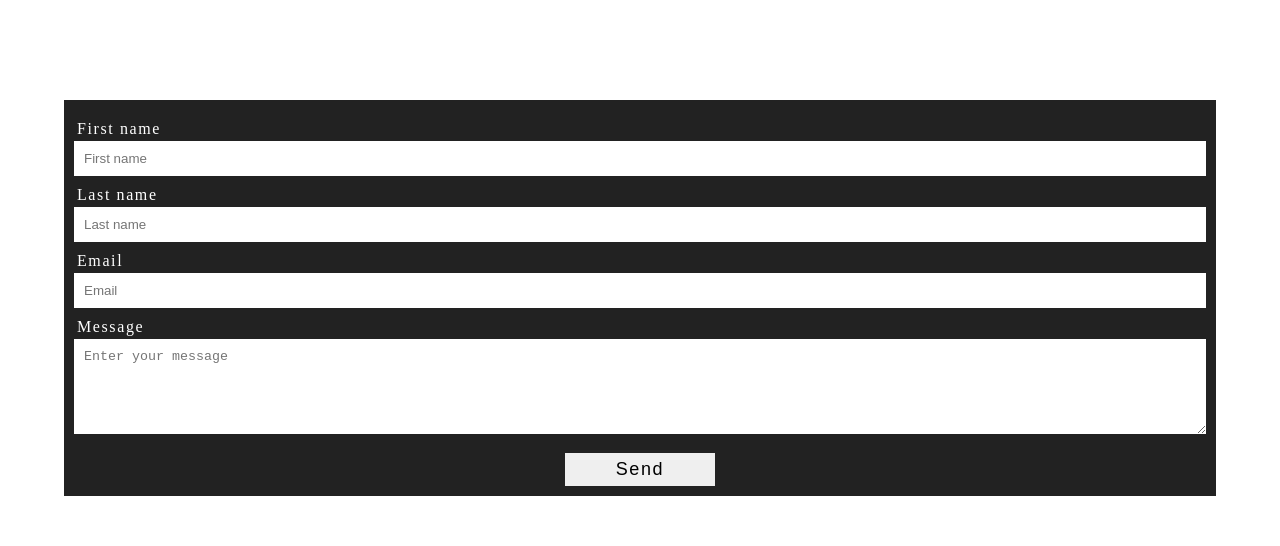
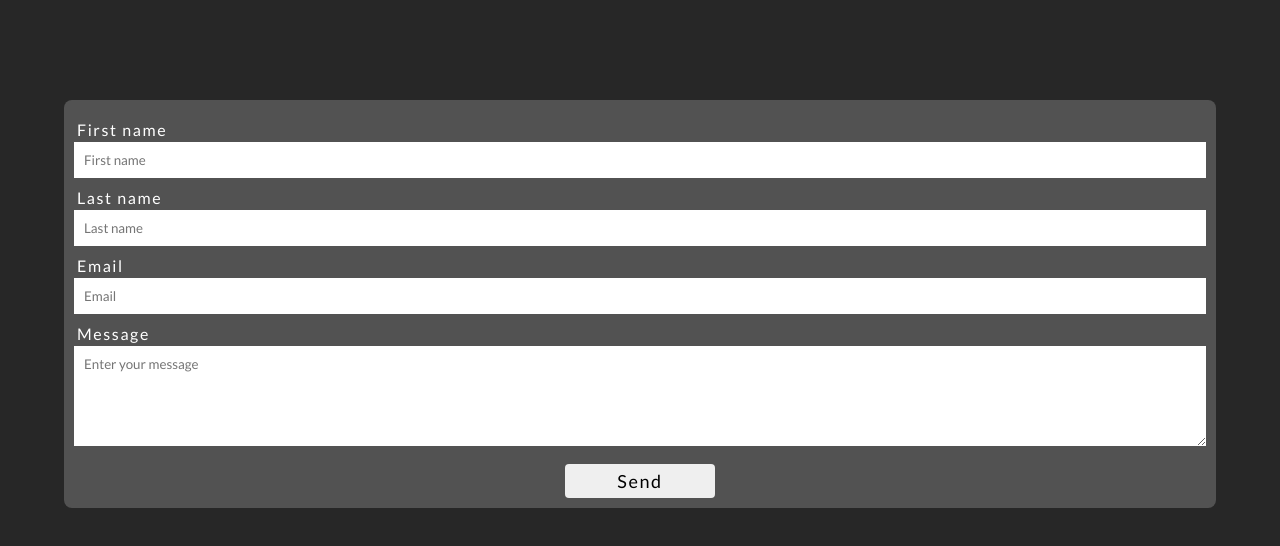
Before and after one commit to arttuhar/nodemailer-front, a React (Create React App) app: page / in a window 1280 px wide. Shown: the top 546 px of the page. Built offline with nearby package versions, Linux system fonts and the light colour scheme.

Commit message:
Small fixes for styling

```diff
--- a/package.json
+++ b/package.json
@@ -4,6 +4,7 @@
 	"private": true,
 	"proxy": "http://localhost:3001",
 	"dependencies": {
+		"@material-ui/core": "^4.11.2",
 		"@testing-library/jest-dom": "^5.11.4",
 		"@testing-library/react": "^11.1.0",
 		"@testing-library/user-event": "^12.1.10",
--- a/public/index.html
+++ b/public/index.html
@@ -9,6 +9,12 @@
 			name="description"
 			content="Web site created using create-react-app"
 		/>
+		<link rel="preconnect" href="https://fonts.gstatic.com" />
+		<link
+			href="https://fonts.googleapis.com/css2?family=Lato&display=swap"
+			rel="stylesheet"
+		/>
+
 		<link rel="apple-touch-icon" href="%PUBLIC_URL%/logo192.png" />
 		<!--
       manifest.json provides metadata used when your web app is installed on a
--- a/src/App.css
+++ b/src/App.css
@@ -2,4 +2,8 @@
 	margin: 0;
 	padding: 0;
 	box-sizing: border-box;
+	font-family: "Lato", sans-serif;
 }
+body {
+	background-color: #272727;
+}
--- a/src/components/Form.css
+++ b/src/components/Form.css
@@ -1,7 +1,8 @@
 .formcontainer {
-	background-color: #222;
+	background-color: rgba(255, 255, 255, 0.2);
 	margin: 100px auto;
 	width: 90%;
+	border-radius: 8px;
 }
 
 .formcontainer form {
@@ -56,6 +57,7 @@
 	outline: none;
 	cursor: pointer;
 	transition: all 0.2s ease-in-out;
+	border-radius: 4px;
 }
 
 .formbutton button:hover {
```
Also changed, not shown: 2 other files (tests, documents, lock files or other folders). Lines whose indentation alone changed are shown as unchanged.
